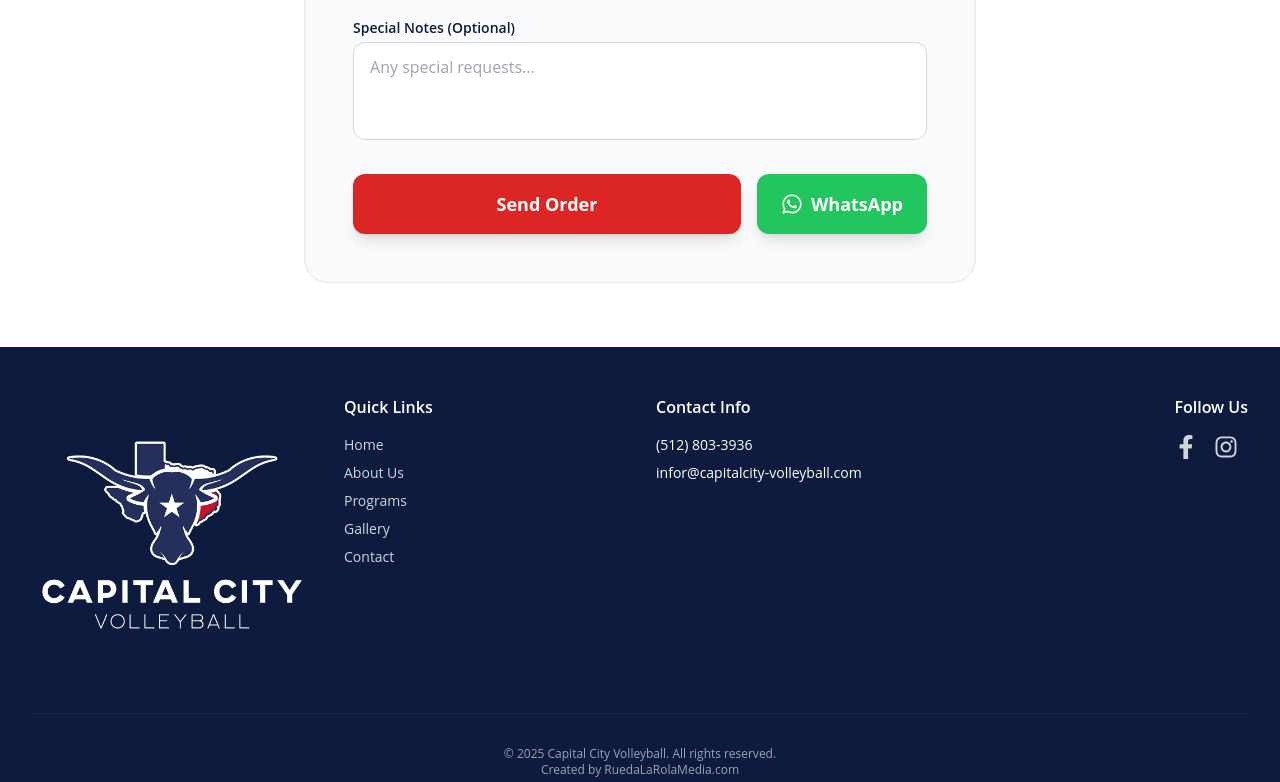
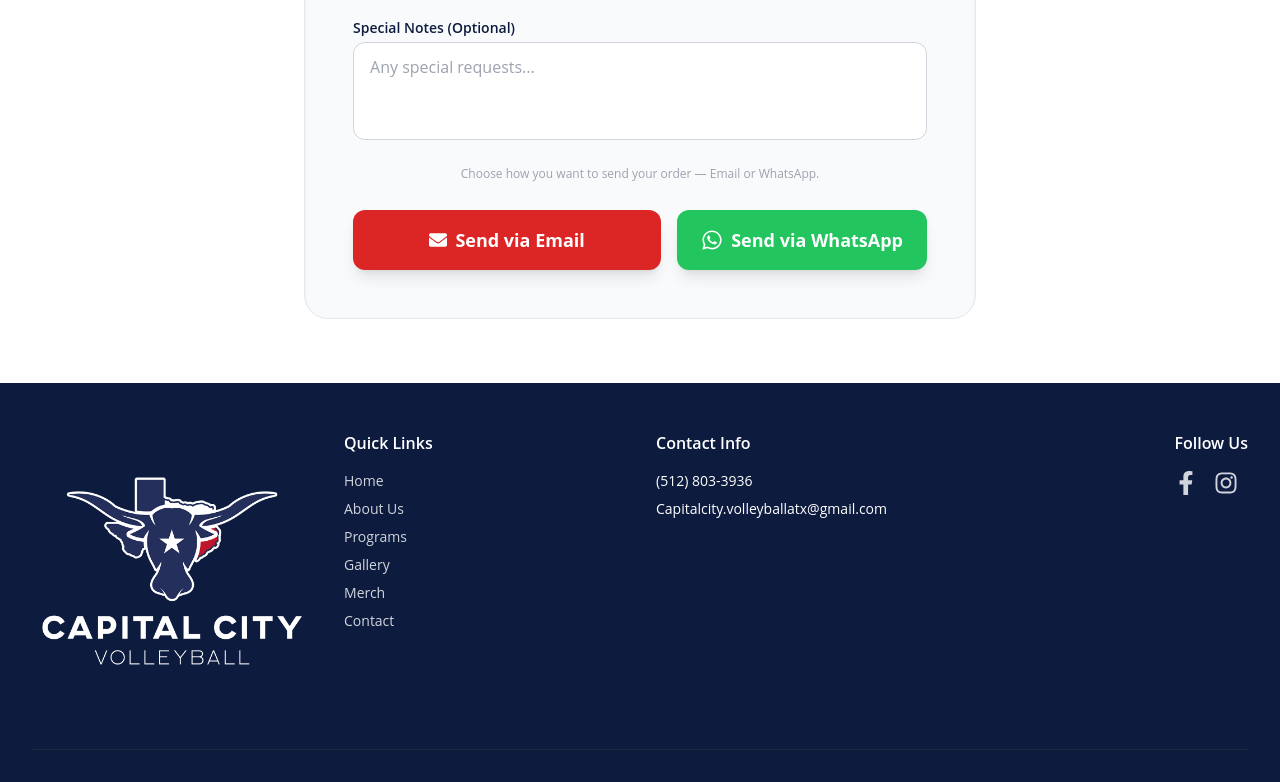
Before and after one commit to laRola111/capitalcity-volleyball, a Next.js app: page /en/merch in a window 1280 px wide. Shown: the part 2000-2782 px from the top of the page. Built offline with nearby package versions, Linux system fonts and the light colour scheme; no server answers.

Commit message:
new   fix

```diff
--- a/package.json
+++ b/package.json
@@ -18,7 +18,7 @@
     "react": "19.1.0",
     "react-dom": "19.1.0",
     "react-icons": "^5.5.0",
-    "resend": "^6.4.2",
+    "resend": "^6.12.2",
     "tailwind-merge": "^3.3.1"
   },
   "devDependencies": {
--- a/src/app/[lang]/merch/MerchPageClient.js
+++ b/src/app/[lang]/merch/MerchPageClient.js
@@ -3,49 +3,142 @@
 
 import { useState, useRef } from 'react';
 import Image from 'next/image';
-import { sendOrder } from '@/app/actions/send-order';
-import { FaWhatsapp, FaShoppingCart, FaCheckCircle } from 'react-icons/fa';
+import { FaWhatsapp, FaShoppingCart, FaCheckCircle, FaEnvelope } from 'react-icons/fa';
 
-// WhatsApp number — update this to the real number
-const WHATSAPP_NUMBER = '15125550000'; // replace with real number
+// ── Datos de contacto reales ────────────────────────────────────────────────
+const WHATSAPP_NUMBER = '15128033936'; // +1 512-803-3936
+const CONTACT_EMAIL   = 'ian.developer.tec@gmail.com'; // 🔧 TEST — cambiar a Capitalcity.volleyballatx@gmail.com para producción
+
+/**
+ * Genera un link de WhatsApp con todos los detalles del pedido pre-escritos.
+ */
+function buildWhatsAppLink({ name, phone, email, product, color, size, qty, notes }) {
+  const msg = [
+    '🏐 *Capital City Volleyball — Merch Order*',
+    '',
+    `👤 Name: ${name}`,
+    `📱 Phone: ${phone}`,
+    email ? `📧 Email: ${email}` : null,
+    `🛒 Item: ${product}`,
+    `🎨 Color: ${color}`,
+    size ? `📐 Size: ${size}` : null,
+    `🔢 Qty: ${qty}`,
+    notes ? `📝 Notes: ${notes}` : null,
+  ].filter(Boolean).join('\n');
+
+  return `https://wa.me/${WHATSAPP_NUMBER}?text=${encodeURIComponent(msg)}`;
+}
+
+/**
+ * Genera un link mailto: con todos los detalles del pedido como cuerpo del correo.
+ * Al hacer clic se abre el cliente de correo del usuario (Gmail app, Outlook, etc.)
+ */
+function buildMailtoLink({ name, phone, email, product, color, size, qty, notes }) {
+  const subject = `Merch Order — ${product} (${color}) — ${name}`;
+  const body = [
+    'Capital City Volleyball — Merch Order',
+    '─────────────────────────',
+    `Name:     ${name}`,
+    `Phone:    ${phone}`,
+    email ? `Email:    ${email}` : null,
+    `Item:     ${product}`,
+    `Color:    ${color}`,
+    size ? `Size:     ${size}` : null,
+    `Quantity: ${qty}`,
+    notes ? `Notes:    ${notes}` : null,
+    '',
+    'Please confirm this order at your earliest convenience.',
+  ].filter(Boolean).join('\n');
+
+  return `mailto:${CONTACT_EMAIL}?subject=${encodeURIComponent(subject)}&body=${encodeURIComponent(body)}`;
+}
 
 export default function MerchPageClient({ lang, dict }) {
   const t = dict.merchPage;
   const [selectedProduct, setSelectedProduct] = useState(null);
-  const [status, setStatus] = useState('idle'); // idle | loading | success | error
+  const [submitted, setSubmitted] = useState(false);
   const formRef = useRef(null);
 
-  async function handleSubmit(e) {
+  // ── Valida el form y extrae los datos ──────────────────────────────────────
+  function getFormData() {
+    const fd = new FormData(formRef.current);
+    const name    = fd.get('name')?.trim();
+    const phone   = fd.get('phone')?.trim();
+    const product = fd.get('product')?.trim();
+    const color   = fd.get('color')?.trim();
+
+    if (!name || !phone || !product || !color) {
+      alert('Please fill in Name, Phone, Item, and Color before sending.');
+      return null;
+    }
+
+    return {
+      name,
+      phone,
+      email:   fd.get('email')?.trim()    || '',
+      product,
+      color,
+      size:    fd.get('size')?.trim()     || '',
+      qty:     fd.get('quantity')?.trim() || '1',
+      notes:   fd.get('notes')?.trim()    || '',
+    };
+  }
+
+  const [isSending, setIsSending] = useState(false);
+
+  // ── Botón Email — Usa Resend (API Route) ───────────
+  async function handleEmailOrder(e) {
     e.preventDefault();
-    setStatus('loading');
-    const formData = new FormData(formRef.current);
-    const result = await sendOrder(formData);
-    if (result.success) {
-      setStatus('success');
-      formRef.current.reset();
-      setSelectedProduct(null);
-    } else {
-      setStatus('error');
+    const data = getFormData();
+    if (!data) return;
+
+    setIsSending(true);
+
+    try {
+      const response = await fetch('/api/send-order', {
+        method: 'POST',
+        headers: { 'Content-Type': 'application/json' },
+        body: JSON.stringify(data),
+      });
+
+      const result = await response.json();
+
+      if (response.ok) {
+        setSubmitted(true);
+        formRef.current.reset();
+        setSelectedProduct(null);
+      } else {
+        alert(`Error: ${result.error}\n(Recuerda: Resend sin dominio verificado solo envía a tu propio correo registrado).`);
+      }
+    } catch (error) {
+      alert('An unexpected error occurred. Please try again.');
+    } finally {
+      setIsSending(false);
     }
   }
 
-  function buildWhatsAppLink(formData) {
-    const name = formData.get('name') || '';
-    const product = formData.get('product') || '';
-    const color = formData.get('color') || '';
-    const size = formData.get('size') || '';
-    const qty = formData.get('quantity') || '1';
-    const notes = formData.get('notes') || '';
-    const msg = `Hello! I'd like to order:\n- Item: ${product}\n- Color: ${color}\n- Size: ${size}\n- Qty: ${qty}\n- Name: ${name}${notes ? `\n- Notes: ${notes}` : ''}`;
-    return `https://wa.me/${WHATSAPP_NUMBER}?text=${encodeURIComponent(msg)}`;
+  // ── Botón WhatsApp — SOLO abre WhatsApp con el pedido redactado ─────────────
+  function handleWhatsAppOrder(e) {
+    e.preventDefault();
+    const data = getFormData();
+    if (!data) return;
+
+    // Abre WhatsApp en nueva pestaña con el pedido pre-escrito
+    window.open(buildWhatsAppLink(data), '_blank');
+
+    setSubmitted(true);
+    formRef.current.reset();
+    setSelectedProduct(null);
   }
 
   return (
     <div className="bg-white min-h-screen">
-      {/* Hero Banner */}
+
+      {/* ── Hero Banner ── */}
       <div className="relative bg-primary py-20 px-4 text-center overflow-hidden">
-        <div className="absolute inset-0 opacity-10"
-          style={{ backgroundImage: "url('/homepage-capital.jpeg')", backgroundSize: 'cover', backgroundPosition: 'center' }}
+        <div
+          className="absolute inset-0 opacity-10"
+          style={{ backgroundImage: "url('/homepage-capital.png')", backgroundSize: 'cover', backgroundPosition: 'center' }}
         />
         <div className="relative z-10 max-w-3xl mx-auto">
           <h1 className="text-4xl sm:text-5xl font-bold text-white mb-4">{t.title}</h1>
@@ -53,9 +146,10 @@ export default function MerchPageClient({ lang, dict }) {
         </div>
       </div>
 
-      {/* Product Cards */}
+      {/* ── Contenido ── */}
       <section className="max-w-6xl mx-auto px-4 py-16">
-        {/* Merch Image — portrait 2:3 matching actual image 1024x1536 */}
+
+        {/* Imagen del flyer — portrait 2:3 (1024x1536) */}
         <div className="flex justify-center mb-12">
           <div
             className="relative w-full max-w-sm rounded-2xl overflow-hidden shadow-2xl border-4 border-primary"
@@ -71,11 +165,13 @@ export default function MerchPageClient({ lang, dict }) {
           </div>
         </div>
 
+        {/* Tarjetas de productos */}
         <h2 className="text-3xl font-bold text-primary text-center mb-10">Select Your Item</h2>
         <div className="grid grid-cols-1 sm:grid-cols-3 gap-6 mb-16">
           {t.products.map((product) => (
             <button
               key={product.id}
+              type="button"
               onClick={() => setSelectedProduct(product.id)}
               className={`group relative rounded-2xl p-8 text-center border-2 transition-all duration-300 shadow-md hover:shadow-xl hover:-translate-y-1 focus:outline-none ${
                 selectedProduct === product.id
@@ -102,7 +198,7 @@ export default function MerchPageClient({ lang, dict }) {
           ))}
         </div>
 
-        {/* Order Form */}
+        {/* Formulario de pedido */}
         <div className="bg-gray-50 rounded-3xl p-8 sm:p-12 shadow-inner border border-gray-200 max-w-2xl mx-auto">
           <div className="text-center mb-8">
             <FaShoppingCart className="mx-auto text-accent mb-3" size={32} />
@@ -110,13 +206,20 @@ export default function MerchPageClient({ lang, dict }) {
             <p className="text-muted mt-2">{t.orderSubtitle}</p>
           </div>
 
-          {status === 'success' ? (
+          {submitted ? (
             <div className="text-center py-10">
               <div className="text-6xl mb-4">✅</div>
               <p className="text-xl font-semibold text-primary">{t.form.success}</p>
+              <button
+                onClick={() => setSubmitted(false)}
+                className="mt-6 text-accent underline text-sm"
+              >
+                Place another order
+              </button>
             </div>
           ) : (
-            <form ref={formRef} onSubmit={handleSubmit} className="space-y-5">
+            <form ref={formRef} className="space-y-5">
+
               <div className="grid grid-cols-1 sm:grid-cols-2 gap-5">
                 <div>
                   <label className="block text-sm font-semibold text-primary mb-1">{t.form.name} *</label>
@@ -214,27 +317,34 @@ export default function MerchPageClient({ lang, dict }) {
                 />
               </div>
 
-              {status === 'error' && (
-                <p className="text-red-500 text-sm text-center">{t.form.error}</p>
-              )}
+              {/* Nota */}
+              <p className="text-xs text-gray-400 text-center">
+                Choose how you want to send your order — Email or WhatsApp.
+              </p>
 
               <div className="flex flex-col sm:flex-row gap-4 pt-2">
+
+                {/* 📧 Email — Llama a la API de Resend */}
                 <button
-                  type="submit"
-                  disabled={status === 'loading'}
-                  className="flex-1 bg-accent text-white font-bold py-4 px-6 rounded-xl hover:bg-accent-light transition-colors duration-300 disabled:opacity-60 text-lg shadow-lg"
+                  type="button"
+                  onClick={handleEmailOrder}
+                  disabled={isSending}
+                  className="flex-1 flex items-center justify-center gap-2 bg-accent text-white font-bold py-4 px-6 rounded-xl hover:bg-accent-light transition-colors duration-300 text-lg shadow-lg disabled:opacity-50"
                 >
-                  {status === 'loading' ? 'Sending...' : t.form.submit}
+                  <FaEnvelope size={18} />
+                  {isSending ? 'Sending...' : 'Send via Email'}
                 </button>
-                <a
-                  href={`https://wa.me/${WHATSAPP_NUMBER}?text=${encodeURIComponent('Hello! I want to order Capital City Volleyball merch.')}`}
-                  target="_blank"
-                  rel="noopener noreferrer"
+
+                {/* 💬 WhatsApp — SOLO abre WhatsApp con los datos del form */}
+                <button
+                  type="button"
+                  onClick={handleWhatsAppOrder}
                   className="flex items-center justify-center gap-2 bg-green-500 hover:bg-green-600 text-white font-bold py-4 px-6 rounded-xl transition-colors duration-300 text-lg shadow-lg"
                 >
                   <FaWhatsapp size={22} />
-                  WhatsApp
-                </a>
+                  Send via WhatsApp
+                </button>
+
               </div>
             </form>
           )}
--- /dev/null
+++ b/src/app/api/send-order/route.js
@@ -0,0 +1,55 @@
+import { NextResponse } from 'next/server';
+import { Resend } from 'resend';
+
+// Utilizamos la variable de entorno para la API key de Resend
+const resend = new Resend(process.env.RESEND_API_KEY);
+
+export async function POST(req) {
+  try {
+    const data = await req.json();
+    const { name, phone, email, product, color, size, qty, notes } = data;
+
+    // Validación básica
+    if (!name || !phone || !product || !color) {
+      return NextResponse.json({ error: 'Missing required fields' }, { status: 400 });
+    }
+
+    const emailHtml = `
+      <h2>New Merch Order - Capital City Volleyball</h2>
+      <p><strong>Name:</strong> ${name}</p>
+      <p><strong>Phone:</strong> ${phone}</p>
+      <p><strong>Email:</strong> ${email || 'N/A'}</p>
+      <hr />
+      <h3>Order Details</h3>
+      <p><strong>Product:</strong> ${product}</p>
+      <p><strong>Color:</strong> ${color}</p>
+      <p><strong>Size:</strong> ${size || 'N/A'}</p>
+      <p><strong>Quantity:</strong> ${qty}</p>
+      <p><strong>Notes:</strong> ${notes || 'None'}</p>
+    `;
+
+    // Tomamos el correo destino desde la variable de entorno
+    const toEmail = process.env.CONTACT_FORM_EMAIL || 'Capitalcity.volleyballatx@gmail.com';
+
+    // IMPORTANTE: Hasta que no se verifique el dominio 'capitalcity-volleyball.com' en Resend,
+    // el remitente "from" debe ser un dominio de prueba o uno que ya esté verificado en tu cuenta.
+    // Además, el plan gratuito de Resend (sin dominio verificado) solo te permite enviar correos a la dirección
+    // de email registrada en tu cuenta de Resend (la tuya personal).
+    const { data: resendData, error } = await resend.emails.send({
+      from: 'Capital City Orders <onboarding@resend.dev>',
+      to: [toEmail],
+      subject: `Merch Order - ${product} - ${name}`,
+      html: emailHtml,
+    });
+
+    if (error) {
+      console.error('Resend Error:', error);
+      return NextResponse.json({ error: error.message }, { status: 400 });
+    }
+
+    return NextResponse.json({ success: true, data: resendData });
+  } catch (error) {
+    console.error('Server Error:', error);
+    return NextResponse.json({ error: 'Internal server error' }, { status: 500 });
+  }
+}
--- a/src/components/organisms/Footer.js
+++ b/src/components/organisms/Footer.js
@@ -7,11 +7,7 @@ import logo from '../../../public/logo3.png';
 // Info del Cliente
 const contactData = {
   phone: '(512) 803-3936',
-  // --- CAMBIO DE EMAIL ---
-  email: 'infor@capitalcity-volleyball.com',
-  // --- DIRECCIÓN ELIMINADA ---
-  // address: '13603 Letti Ln, Pflugerville, TX 78660',
-  // googleMapsLink: 'http://googleusercontent.com/maps/google.com/1'
+  email: 'Capitalcity.volleyballatx@gmail.com',
 };
 
 const SocialLink = ({ href, icon: Icon, label }) => (
@@ -30,11 +26,12 @@ export default function Footer({ lang, dict }) {
   const currentYear = new Date().getFullYear();
 
   const quickLinks = [
-    { name: dict.navbar.home, href: `/${lang}/` },
-    { name: dict.navbar.about, href: `/${lang}/about` },
+    { name: dict.navbar.home,     href: `/${lang}/` },
+    { name: dict.navbar.about,    href: `/${lang}/about` },
     { name: dict.navbar.programs, href: `/${lang}/programs` },
-    { name: dict.navbar.gallery, href: `/${lang}/gallery` },
-    { name: dict.navbar.contact, href: `/${lang}/contact` },
+    { name: dict.navbar.gallery,  href: `/${lang}/gallery` },
+    { name: dict.navbar.merch,    href: `/${lang}/merch` },
+    { name: dict.navbar.contact,  href: `/${lang}/contact` },
   ];
 
   return (
```
Also changed, not shown: src/app/[lang]/programs/page.js (+8 -5 lines), public/private-clase.jpeg (added), 1 other file (tests, documents, lock files or other folders).
